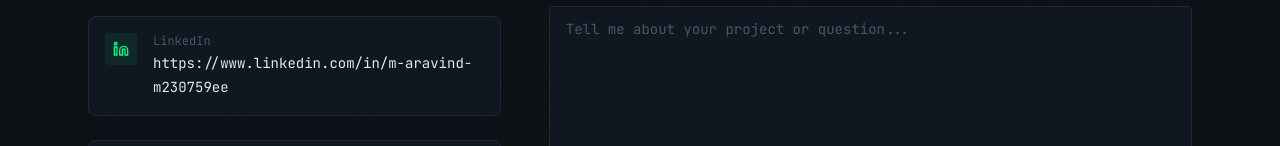
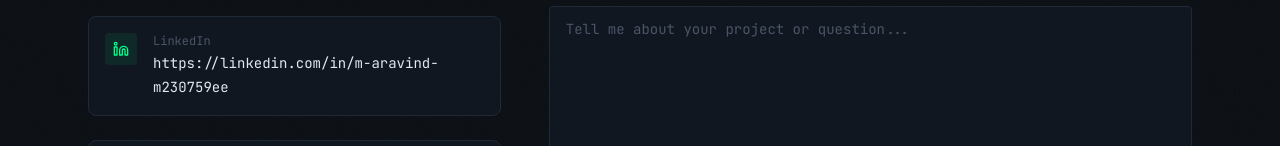
Before and after one commit to Madhu-Aravind/MyPortfolio, a Next.js app: page /contact in a window 1280 px wide. Shown: the part 450-596 px from the top of the page. Built offline with nearby package versions, Linux system fonts and the light colour scheme.

Commit message:
Added the page.txt file

```diff
--- a/src/app/contact/page.tsx
+++ b/src/app/contact/page.tsx
@@ -55,7 +55,7 @@ export default function ContactPage() {
             {
               icon: Linkedin,
               label: "LinkedIn",
-              value: "https://www.linkedin.com/in/m-aravind-m230759ee",
+              value: "https://linkedin.com/in/m-aravind-m230759ee",
               href: siteConfig.linkedin,
             },
             {
```
